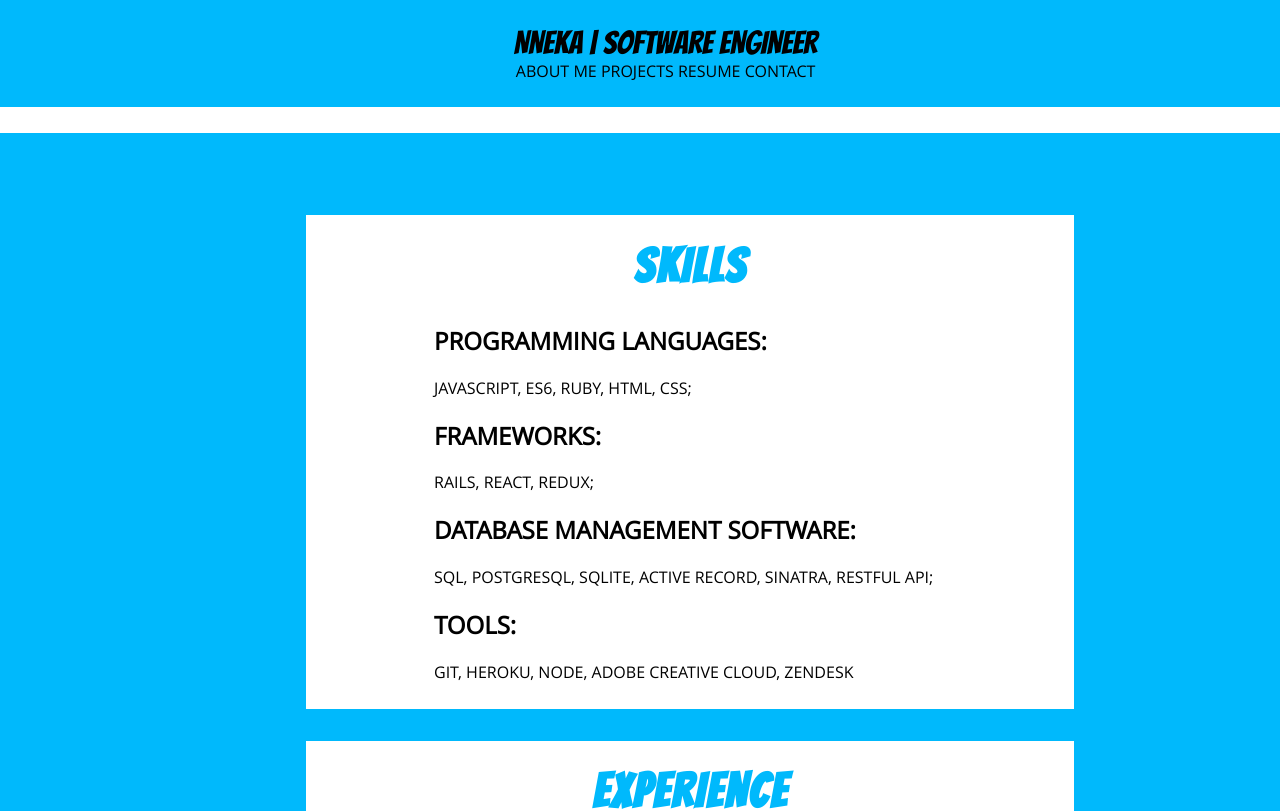
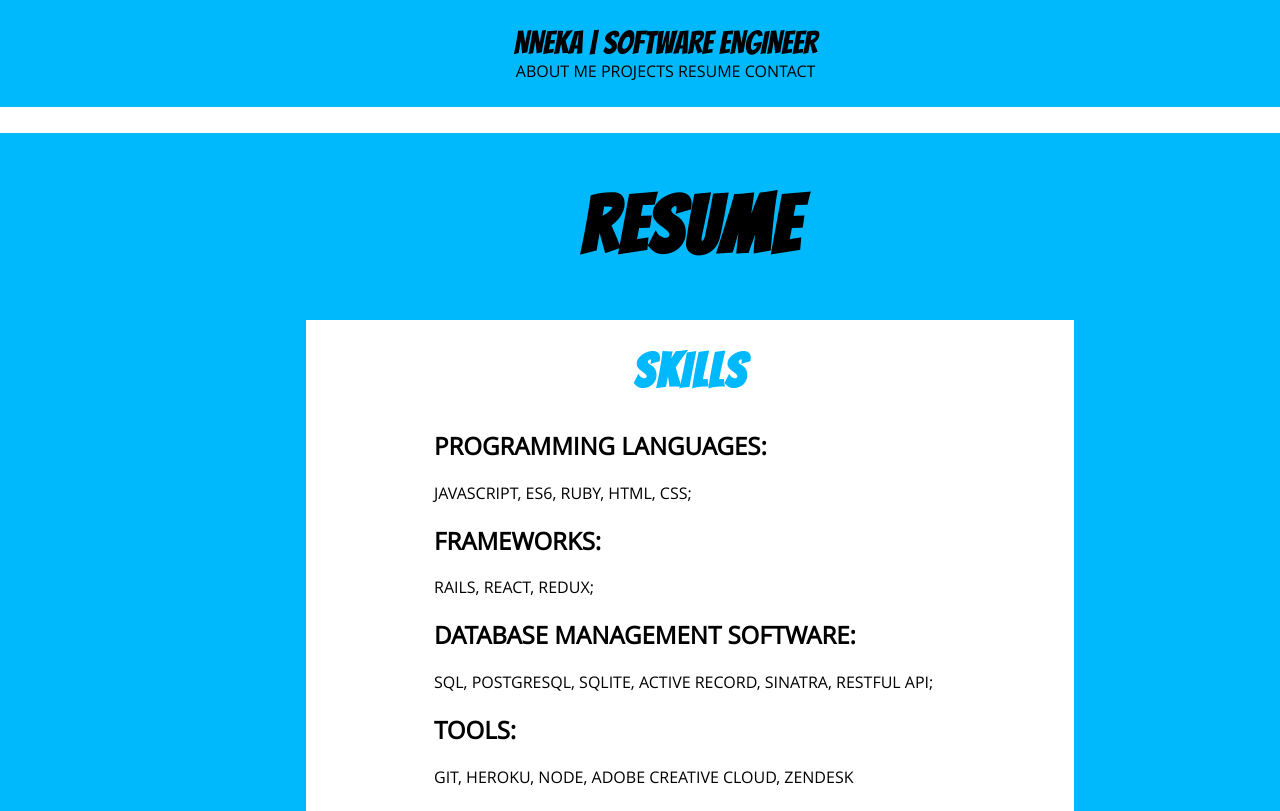
Before and after one commit to nnekauf/portfolio, a React (Create React App) app: page /resume in a window 1280 px wide. Shown: the top 811 px of the page. Built offline with nearby package versions, Linux system fonts and the light colour scheme.

Commit message:
stylizes resume header

```diff
--- a/src/App.css
+++ b/src/App.css
@@ -243,6 +243,15 @@
 .resumeCard h2{
   color: black
 }
+.resume #title{
+  font-family: Bangers;
+  letter-spacing: 2px;
+  font-size: 5em;
+  text-align: center;
+  font-weight: bold;
+  top: 0%;
+  position: relative;
+}
 .resumeCard:hover{
   font-weight: bold;
   color: rgb(0, 185, 252)
--- a/src/components/Resume.js
+++ b/src/components/Resume.js
@@ -7,7 +7,7 @@ const Resume = () => {
 
     return (
         <div className = "resume">
-
+            <div id="title">Resume</div> <br/>
             <div className="resumeCard">
             <h1>Skills</h1>
             <h2>Programming Languages: </h2>Javascript, ES6, Ruby, HTML, CSS;
```
